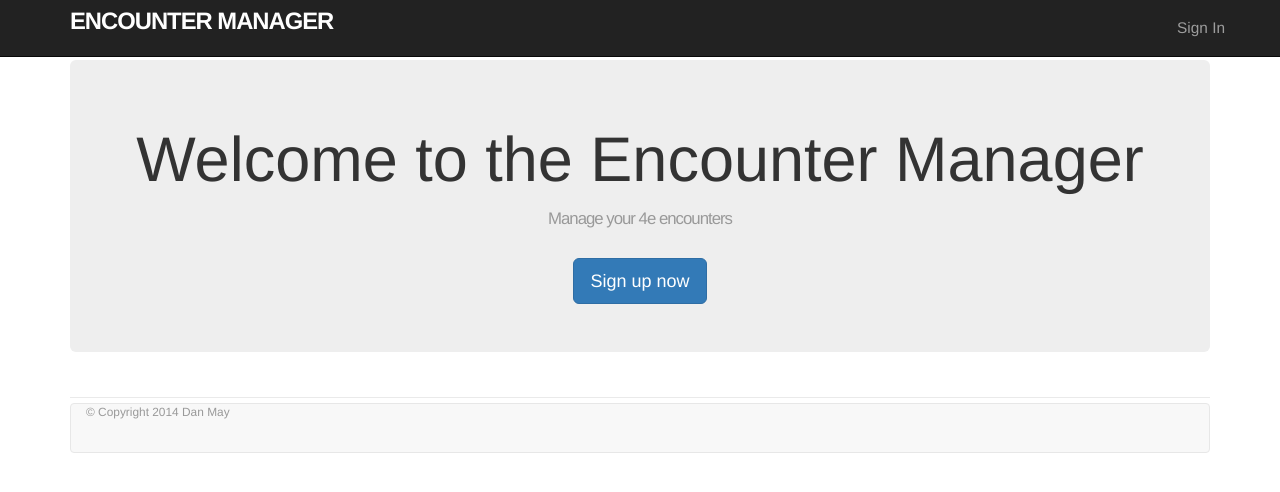
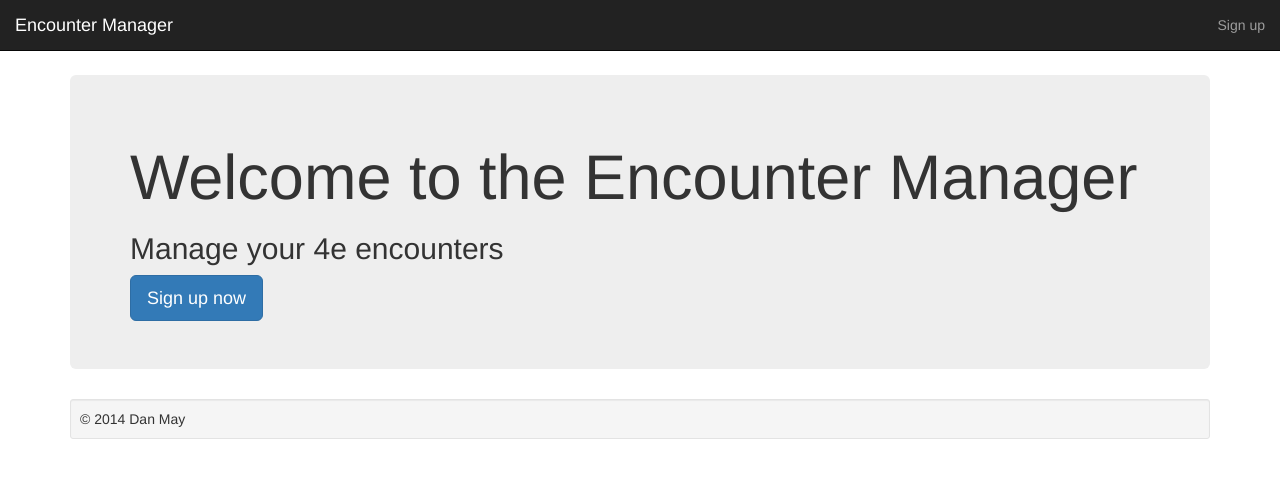
Before and after one commit to DanMayhem/einit, a Flask app: page / in a window 1280 px wide. Shown: the top 492 px of the page. Run offline with Flask 2, Linux system fonts and the light colour scheme; parts of the project's set-up code (start-up, migrations or seed data) failed here and were passed over; some libraries are stand-ins or nearby versions.

Commit message:
re-did templates to take advantage of flask-bootstrap

```diff
--- a/einit/__init__.py
+++ b/einit/__init__.py
@@ -4,6 +4,7 @@ import flask
 import flask.ext.sqlalchemy
 import flask_sslify
 import flaskext.bcrypt
+import flask_bootstrap
 
 app = flask.Flask(__name__)
 
@@ -23,6 +24,7 @@ app.config['SECRET_KEY'] = os.environ.get('SECRET_KEY')
 #other flask extensions
 sslify = flask_sslify.SSLify(app) #requires SSL
 bcrypt = flaskext.bcrypt.Bcrypt(app) #password digests
+flask_bootstrap.Bootstrap(app) #make bootstrap templates and helpers available.
 
 #import models, views and helpers
 import einit.models
@@ -36,8 +38,8 @@ def index():
   return flask.render_template("index.html")
 
 #user routes
-@app.route('/signup_form', methods=['GET','POST'])
-def signup_form():
+@app.route('/signup', methods=['GET','POST'])
+def signup():
   return flask.render_template("signup.html",form=einit.views.SignUpForm())
 
 @app.route('/signup', methods=['POST'])
--- a/einit/static/css/custom.css
+++ b/einit/static/css/custom.css
@@ -1,102 +1,5 @@
 /* universal */
 
-html {
-  overflow-y: scroll;
+body {
+  padding-top: 75px;
 }
-
-body {
-  padding-top: 60px;
-}
-
-section {
-  overflow: auto;
-}
-
-textarea {
-  resize: vertical;
-}
-
-.center {
-  text-align: center;
-}
-
-.center h1 {
-  margin-bottom: 10px;
-}
-
-/* typography */
-
-h1, h2, h3, h4, h5, h6 {
-  line-height: 1;
-}
-
-
-h2 {
-  font-size: 1.2em;
-  letter-spacing: -1px;
-  margin-bottom: 30px;
-  text-align: center;
-  font-weight: normal;
-  color: #999;
-}
-
-p {
-  font-size: 1.1em;
-  line-height: 1.7em;
-}
-/* header */
-
-.logo {
-  float: left;
-  margin-right: 10px;
-  font-size: 1.7em;
-  color: #fff;
-  text-transform: uppercase;
-  letter-spacing: -1px;
-  padding-top: 9px;
-  font-weight: bold;
-  line-height: 1;
-}
-
-.logo:hover {
-  color: #fff;
-  text-decoration: none;
-}
-
-/* footer */
-
-footer {
-  margin-top: 45px;
-  padding-top: 5px;
-  border-top: 1px solid #eaeaea;
-  color: #999;
-}
-
-footer a {
-  color: #555;
-}
-
-footer a:hover {
-  color: #222;
-}
-
-footer small {
-  float: left;
-}
-
-footer ul {
-  float: right;
-  list-style: none;
-}
-
-footer ul li {
-  float: left;
-  margin-left: 10px;
-}
-
-.debug_dump {
-  clear: both;
-  float: left;
-  width: 100%;
-  margin-top: 45px;
-}
--- a/einit/templates/base.html
+++ b/einit/templates/base.html
@@ -1,23 +1,24 @@
-<!DOCTYPE html>
-<html>
-<head>
-  <title>Encounter Manager</title>
-  <link rel="stylesheet" href="//netdna.bootstrapcdn.com/bootstrap/3.1.1/css/bootstrap.min.css">
+{%extends "bootstrap/base.html" %}
+
+{% block title %}Encounter Manager{% endblock %}
+
+{% block styles %}
+  {{super()}}
   <link rel="stylesheet" href="/static/css/custom.css">
-  <script src="//code.jquery.com/jquery-1.11.0.min.js"></script>
-  <script src="//code.jquery.com/jquery-migrate-1.2.1.min.js"></script>
-  <script src="//netdna.bootstrapcdn.com/bootstrap/3.1.1/js/bootstrap.min.js"></script>
-</head>
-  <body>
+{% endblock %}
+
 {% block navbar %}
-      {% include "navbar.html" ignore missing %}
+  {% include "navbar.html" %}
 {% endblock %}
+
+{% block content %}
 <div class="container">
+
   {% block flasher %}
     {%include "flasher.html" ignore missing %}
   {% endblock %}
 
-      {% block content %}
+  {% block main_content %}
   {% endblock %}
 
   {% block footer %}
@@ -25,9 +26,7 @@
   {% endblock %}
 
   {% block debug %}
-        {% include "debug.html" ignore missing %}
+    {% include "debug.html" %}
   {% endblock %}
 
-    </div>
-  </body>
-</html>
+{% endblock %}
--- a/einit/templates/debug.html
+++ b/einit/templates/debug.html
@@ -1,8 +1,10 @@
 {% if config['DEBUG'] == True  %}
 
-<div class="well debug-dump">
-{{ request.values }}
-</div>
-
+<pre>
+{% for k in request.values.keys() %}
+  <kbd>{{k}}</kbd> {{request.values[k]}} <br/>
+{% endfor %}
+</pre>
 
 {% endif %}
+<!-- in debug-->
--- a/einit/templates/footer.html
+++ b/einit/templates/footer.html
@@ -1,9 +1,5 @@
-<footer class="footer">
-  <nav class="navbar navbar-default">
-    <div class="container">
-      <small>
-        &copy; Copyright 2014 Dan May
-      </small>
+<footer>
+  <div class='well well-sm'>
+    &copy; 2014 Dan May
   </div>
-  </nav>
 </footer>
--- a/einit/templates/index.html
+++ b/einit/templates/index.html
@@ -1,7 +1,6 @@
 {% extends "base.html" %}
-{% block content %}
-{% import 'macros.html' as util %}
-
+{% block main_content %}
+{% import 'util.html' as util %}
 
 <div class="center jumbotron">
   <h1>Welcome to the Encounter Manager</h1>
@@ -10,7 +9,7 @@
     Manage your 4e encounters
   </h2>
 
-  {{util.build_link("Sign up now", url_for('signup_form'), "btn btn-primary btn-lg")}}
+  {{util.build_link("Sign up now", url_for('signup'), "btn btn-primary btn-lg")}}
 </div>
 
 {% endblock %}
--- a/einit/templates/navbar.html
+++ b/einit/templates/navbar.html
@@ -1,13 +1,13 @@
-{% import 'macros.html' as util %}
-<header class="navbar navbar-fixed-top navbar-inverse">
-  <div class="navbar-inner">
-    <div class="container">
-      <a href="/" class="logo">Encounter Manager</a>
-      <nav>
-        <p class="navbar-text navbar-right">
-          {{util.build_link("Sign In", "#", "navbar-link")}}
-        </p>
-      </nav>
+{% import 'util.html' as util %}
+<nav class="navbar navbar-inverse navbar-fixed-top" role="navigation">
+  <div class="container-fluid">
+    <div class="navbar-header">
+      {{util.build_link('Encounter Manager',url_for('index'),'navbar-brand')}}
     </div>
+    <ul class="nav navbar-nav">
+    </ul>
+    <ul class="nav navbar-nav navbar-right">
+      <li>{{util.build_link('Sign up',url_for('signup'))}}</li>
+    </ul>
   </div>
-</header>
+</nav>
--- /dev/null
+++ b/einit/templates/util.html
@@ -0,0 +1,3 @@
+{% macro build_link(text, url="#", class ="") -%}
+<a href="{{url}}" class="{{class}}">{{text}}</a>
+{%- endmacro %}
--- a/einit/views.py
+++ b/einit/views.py
@@ -14,3 +14,5 @@ class SignUpForm(w.Form):
     v.EqualTo('password_confirmation','Passwords must match')
   ])
   password_confirmation = f.PasswordField('Confirm Password')
+
+  signup = f.SubmitField('Sign up')
```
Also changed, not shown: einit/templates/macros.html (deleted, +0 -51 lines), einit/templates/signup.html (+14 -13 lines). Lines whose indentation alone changed are shown as unchanged.
